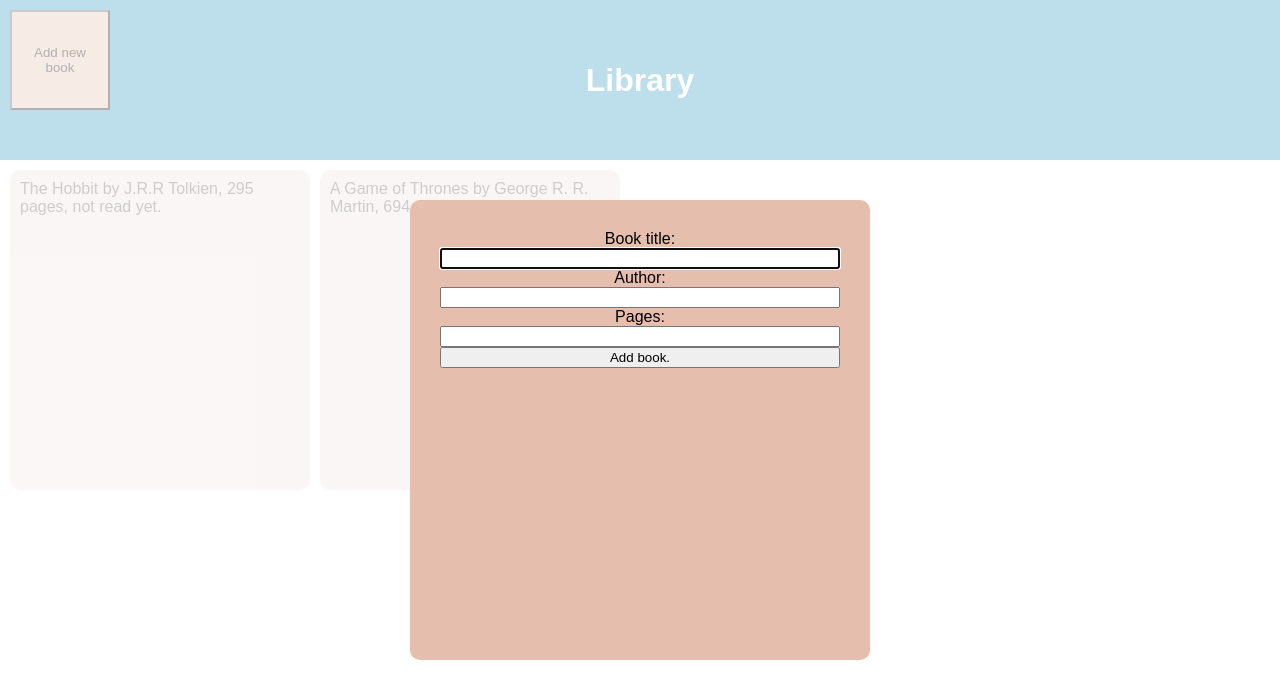
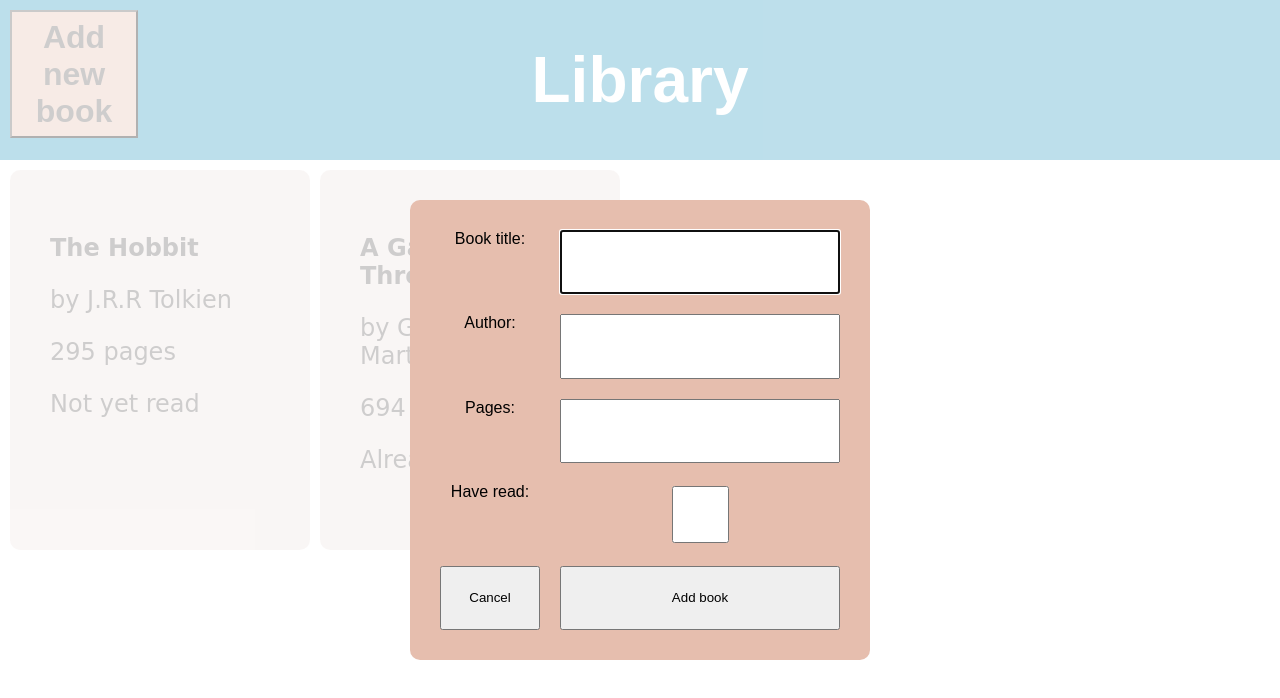
Before and after one commit to Dan2796/book_tracker, a plain HTML site: page index.html in a window 1280 px wide. Both pictures are taken after a click on the button "Add new book". Drawn offline with Linux system fonts and the light colour scheme.

Commit message:
Imprvoes card and form formatting, adds cancel btn

```diff
--- a/index.html
+++ b/index.html
@@ -22,7 +22,10 @@
     <input type="text" name="author" id="author" required>
     <label for="title">Pages:</label>
     <input type="tel" name="pages" id="pages" required>
-    <button type="submit" class="submit-new-book">Add book.</button>
+    <label for="read">Have read:</label>
+    <input type="checkbox" name="read" id="read" required>
+    <button class="cancel">Cancel</button>
+    <button type="submit" class="submit-new-book">Add book</button>
   </form>
 </body>
 </html>
--- a/script.js
+++ b/script.js
@@ -3,6 +3,7 @@ const submitNewBookButton = document.querySelector('.submit-new-book');
 const addBookForm = document.querySelector('.addBookForm');
 const notForm = document.querySelector('.notForm');
 const addNewBookButton = document.querySelector('.add-new-book');
+const cancelButton = document.querySelector('.cancel');
 const myLibrary = [];
 
 function Book(title, author, pages, read) {
@@ -10,16 +11,40 @@ function Book(title, author, pages, read) {
   this.author = author;
   this.pages = pages;
   this.read = read;
-  this.readMessage = read ? 'already read' : 'not read yet';
-  this.info = function returnInfo() {
-    return `${this.title} by ${this.author}, ${this.pages} pages, ${this.readMessage}.`;
-  };
+  this.readMessage = read ? 'Already read.' : 'Not yet read';
 }
 
-function addBookToLibrary(book) {
-  myLibrary.push(book);
+function addCard(book) {
+  const card = document.createElement('div');
+  card.className = 'card';
+  const title = document.createElement('p');
+  title.textContent = book.title;
+  title.classList.add('book-title');
+  const author = document.createElement('p');
+  author.textContent = `by ${book.author}`;
+  const pages = document.createElement('p');
+  pages.textContent = `${book.pages} pages`;
+  const read = document.createElement('p');
+  read.textContent = book.readMessage;
+  card.appendChild(title);
+  card.appendChild(author);
+  card.appendChild(pages);
+  card.appendChild(read);
+  main.appendChild(card);
 }
 
+function displayLibrary(library) {
+  // start by removing existing cards
+  const elements = document.getElementsByClassName('card');
+  while (elements.length > 0) {
+    elements[0].parentNode.removeChild(elements[0]);
+  }
+  library.forEach((book) => {
+    addCard(book);
+  });
+}
+
+// add example books at the start so it isn't an empty screen:
 const theHobbit = new Book(
   'The Hobbit',
   'J.R.R Tolkien',
@@ -34,27 +59,8 @@ const aGameOfThrones = new Book(
   true,
 );
 
-addBookToLibrary(theHobbit);
-addBookToLibrary(aGameOfThrones);
-
-function addCard(book) {
-  const card = document.createElement('div');
-  card.className = 'card';
-  card.textContent = book.info();
-  main.appendChild(card);
-}
-
-function displayLibrary(library) {
-  // start by removing existing cards
-  const elements = document.getElementsByClassName('card');
-  while (elements.length > 0) {
-    elements[0].parentNode.removeChild(elements[0]);
-  }
-  library.forEach((book) => {
-    addCard(book);
-  });
-}
-
+myLibrary.push(theHobbit);
+myLibrary.push(aGameOfThrones);
 displayLibrary(myLibrary);
 
 submitNewBookButton.addEventListener('click', (e) => {
@@ -63,8 +69,9 @@ submitNewBookButton.addEventListener('click', (e) => {
     document.getElementById('title').value,
     document.getElementById('author').value,
     document.getElementById('pages').value,
+    document.getElementById('read').checked,
   );
-  addBookToLibrary(newBook);
+  myLibrary.push(newBook);
   addBookForm.reset();
   addBookForm.classList.add('hidden');
   notForm.classList.remove('blurred');
@@ -76,3 +83,9 @@ addNewBookButton.addEventListener('click', () => {
   notForm.classList.add('blurred');
   document.getElementById('title').focus();
 });
+
+cancelButton.addEventListener('click', () => {
+  addBookForm.classList.add('hidden');
+  notForm.classList.remove('blurred');
+  addBookForm.reset();
+});
--- a/style.css
+++ b/style.css
@@ -10,11 +10,14 @@ body {
 
 .add-new-book {
   background-color: #e6beae;
+  color: #605c5c;
   position: absolute;
   top: 10px;
   left: 10px;
-  width: 100px;
-  height: 100px;
+  width: 16vh;
+  height: 16vh;
+  font-weight: 700;
+  font-size: 2rem;
 }
 
 .header {
@@ -28,6 +31,7 @@ body {
 h1 {
   margin: 0;
   color: white;
+  font-size: 4rem;
 }
 
 .main {
@@ -41,8 +45,14 @@ h1 {
   background-color: #eee4e1;
   color: #605c5c;
   border-radius: 10px;
-  height: 300px;
-  padding: 10px;
+  min-height: 300px;
+  padding: 40px;
+  font-family: cursive;
+  font-size: 1.5rem;
+}
+
+.book-title {
+  font-weight: 700;
 }
 
 form {
@@ -60,6 +70,9 @@ form {
   text-align: center;
   background-color: #e6beae;
   border-radius: 10px;
+  display: grid;
+  grid-template-columns: 100px 1fr;
+  gap: 20px;
 }
 
 .hidden {
```
